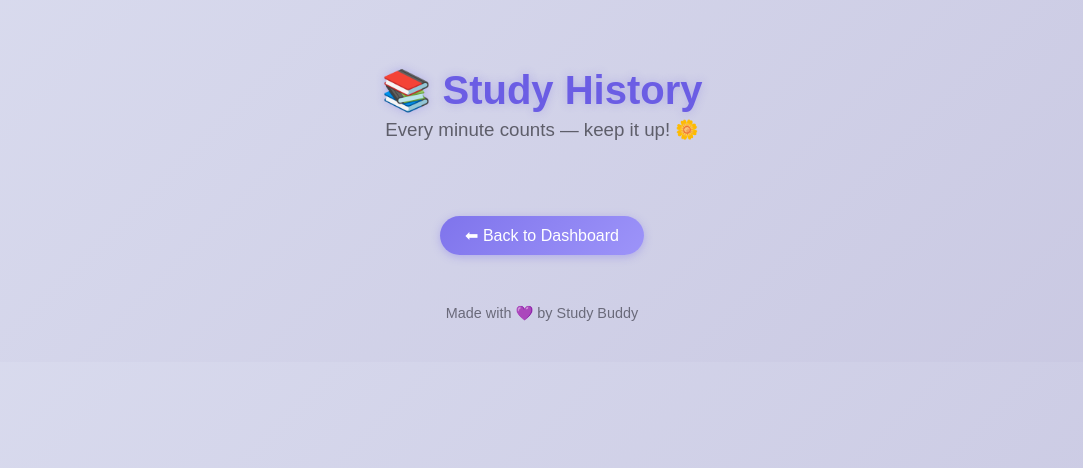
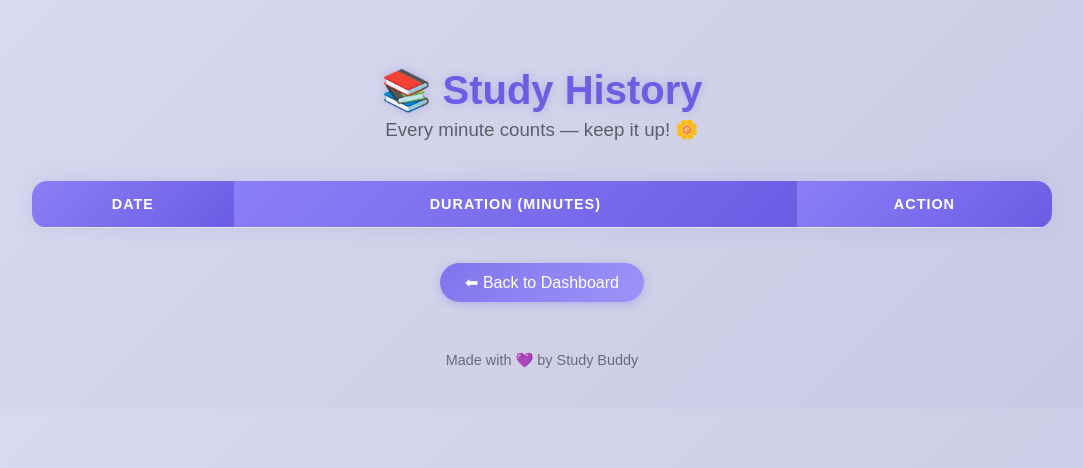
Before and after one commit to FaheemaTamton/Study-Buddy, a Flask app: page /history in a window 1280 px wide. Shown: the top 468 px of the page, without its empty margins (98-1181 px from the left). Run offline with Flask 3, Linux system fonts and the light colour scheme; a user stored in the database is signed in; lists and menus that the app fills with data are empty.

Commit message:
Update html

```diff
--- a/templates/history.html
+++ b/templates/history.html
@@ -128,6 +128,25 @@
     <h1>📚 Study History</h1>
     <h3>Every minute counts — keep it up! 🌼</h3>
 
+    <table>
+        <tr>
+            <th>Date</th>
+            <th>Duration (minutes)</th>
+            <th>Action</th>
+        </tr>
+        {% for s in sessions %}
+        <tr>
+            <td>{{ s.date }}</td>
+            <td>{{ s.duration }}</td>
+            <td>
+                <a href="{{ url_for('delete_session', id=s.id) }}">
+                    <button class="button">Delete</button>
+                </a>
+            </td>
+        </tr>
+        {% endfor %}
+    </table>
+
     <a href="{{ url_for('index') }}" class="back-btn">⬅ Back to Dashboard</a>
 
     <footer>Made with 💜 by Study Buddy</footer>
```
